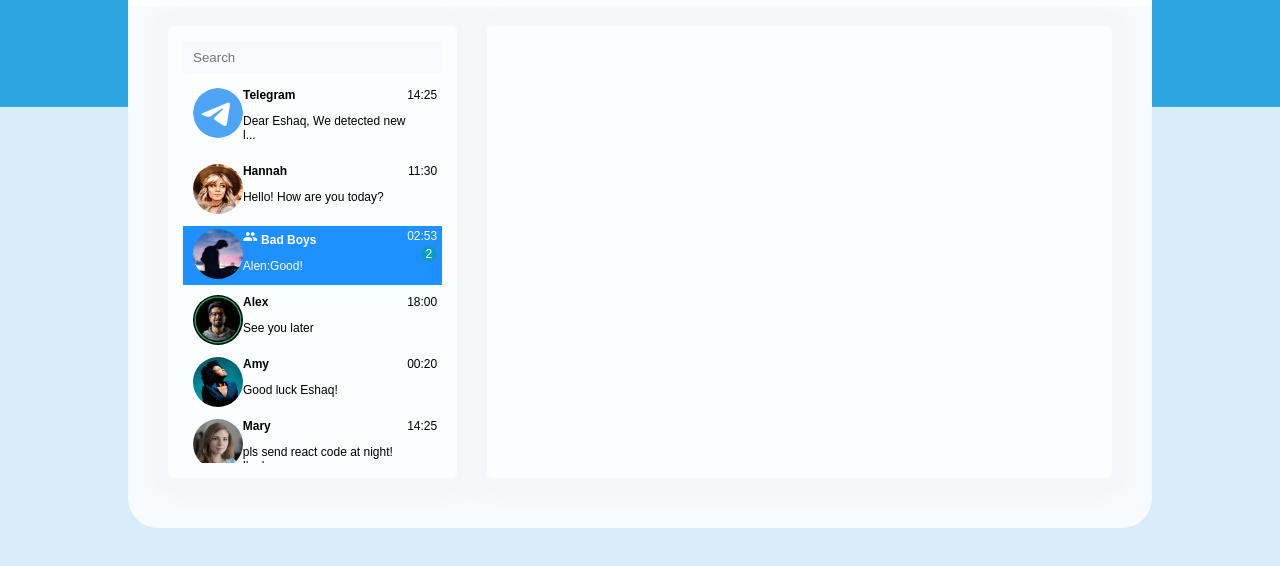
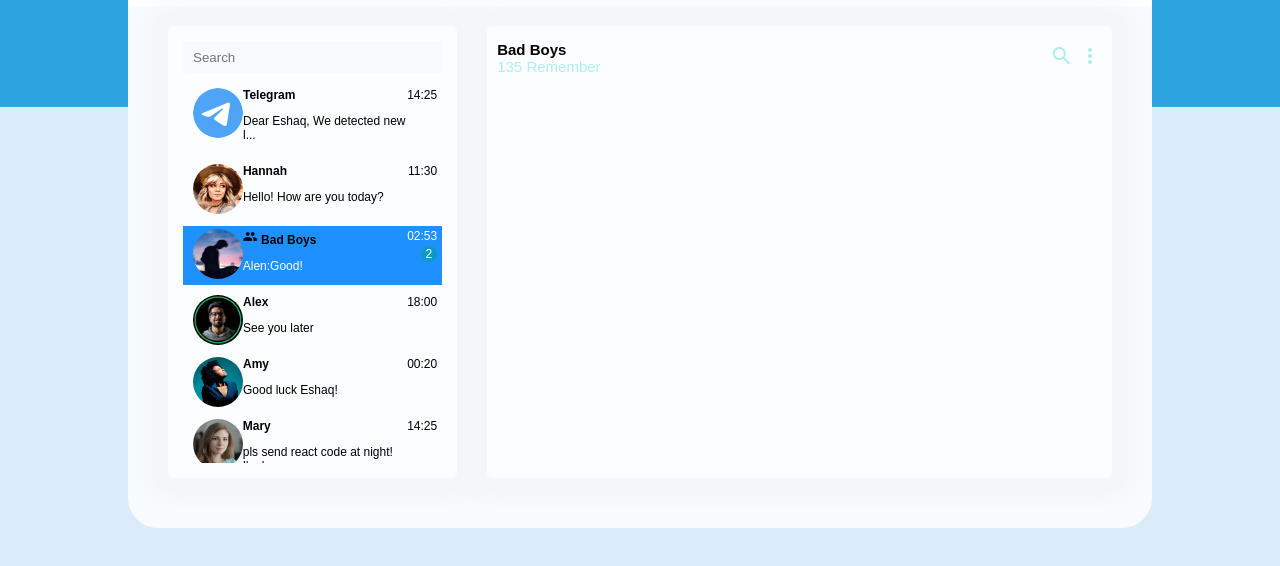
Before and after one commit to Issac-code/telegram-new-face, a plain HTML site: page index.html in a window 1280 px wide. Shown: the part 172-738 px from the top of the page. Drawn offline with Linux system fonts and the light colour scheme.

Commit message:
Add header chat to contianer

```diff
--- a/index.html
+++ b/index.html
@@ -46,7 +46,8 @@
                     <li class="active">
                         <img src="images/chat-profiles/1.jpeg">
                         <div class="chatInfo">
-                            <span class="Title"><i class="material-icons" style="font-size: 15px;">group</i> Bad Boys</span>
+                            <span class="Title"><i class="material-icons" style="font-size: 15px;">group</i> Bad
+                                Boys</span>
                             <p><span class="user">Alen:</span>Good!</p>
                         </div>
                         <div class="tc">
@@ -97,6 +98,16 @@
                 </ul>
             </div>
             <div class="box chat">
+                <div id="headerChat">
+                    <div id="chatTitle">
+                        <span class="Title">Bad Boys</span>
+                        <span id="remember">135 Remember</span>
+                    </div>
+                    <div id="chatAction">
+                        <i class="material-icons">search</i>
+                        <i class="material-icons">more_vert</i>
+                    </div>
+                </div>
             </div>
         </main>
     </div>
--- a/styles/style.css
+++ b/styles/style.css
@@ -120,6 +120,8 @@ main {
 
 .Title {
     font-weight: bold;
+    color: #000;
+    display: block;
 }
 
 .tc {
@@ -141,10 +143,21 @@ main {
     color: #fff;
     padding-top: 3px;
 }
+
 .box.chat {
     display: grid;
     width: 70%;
     margin: 0 15px;
     grid-template-rows: 10% 80% 10%;
     padding: 10px;
+    font-family: sans-serif;
+    font-size: 15px;
 }
+
+#headerChat {
+    display: flex;
+    flex-direction: row;
+    justify-content: space-between;
+    color: paleturquoise;
+    align-items: center;
+}
```
